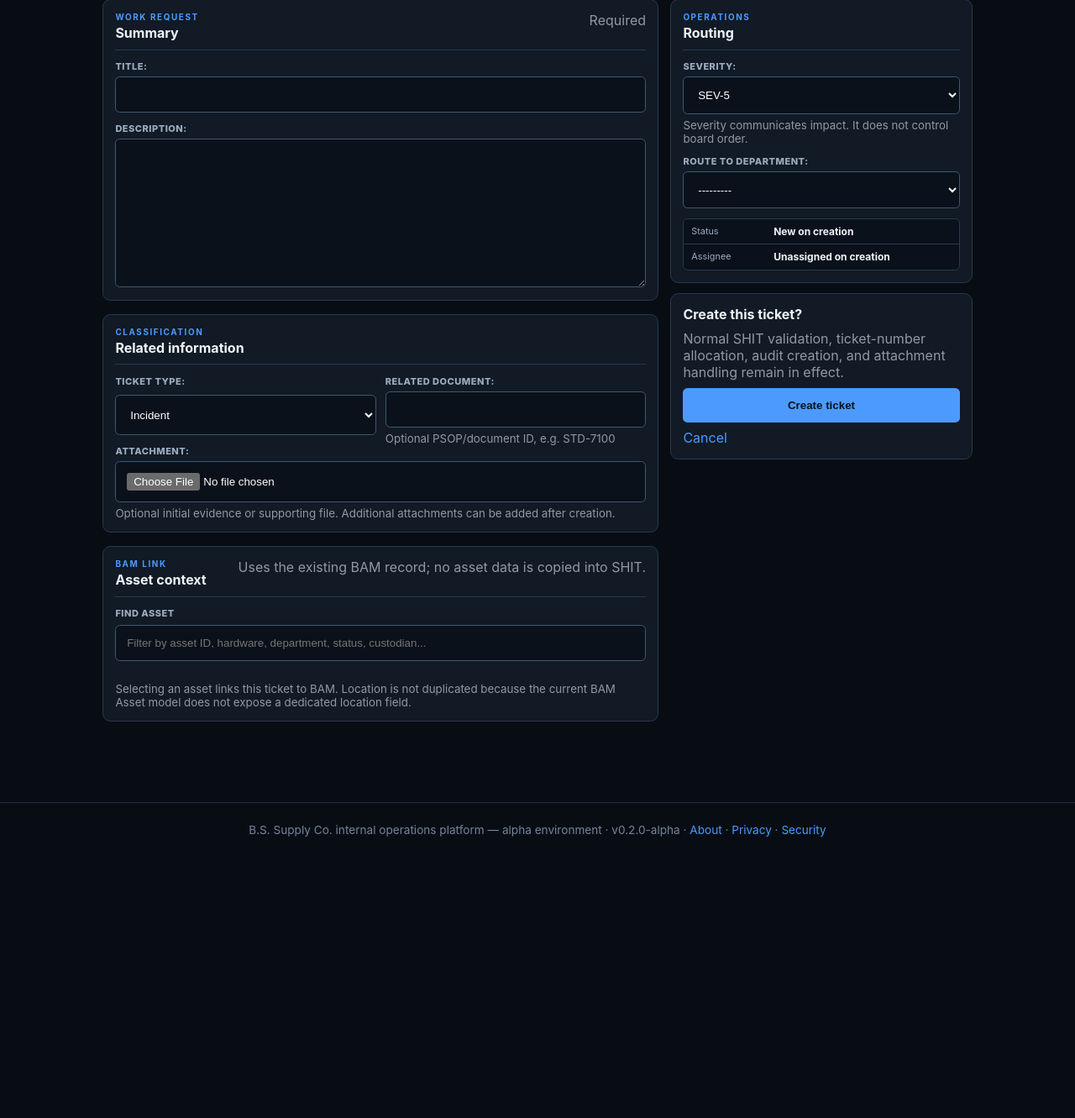
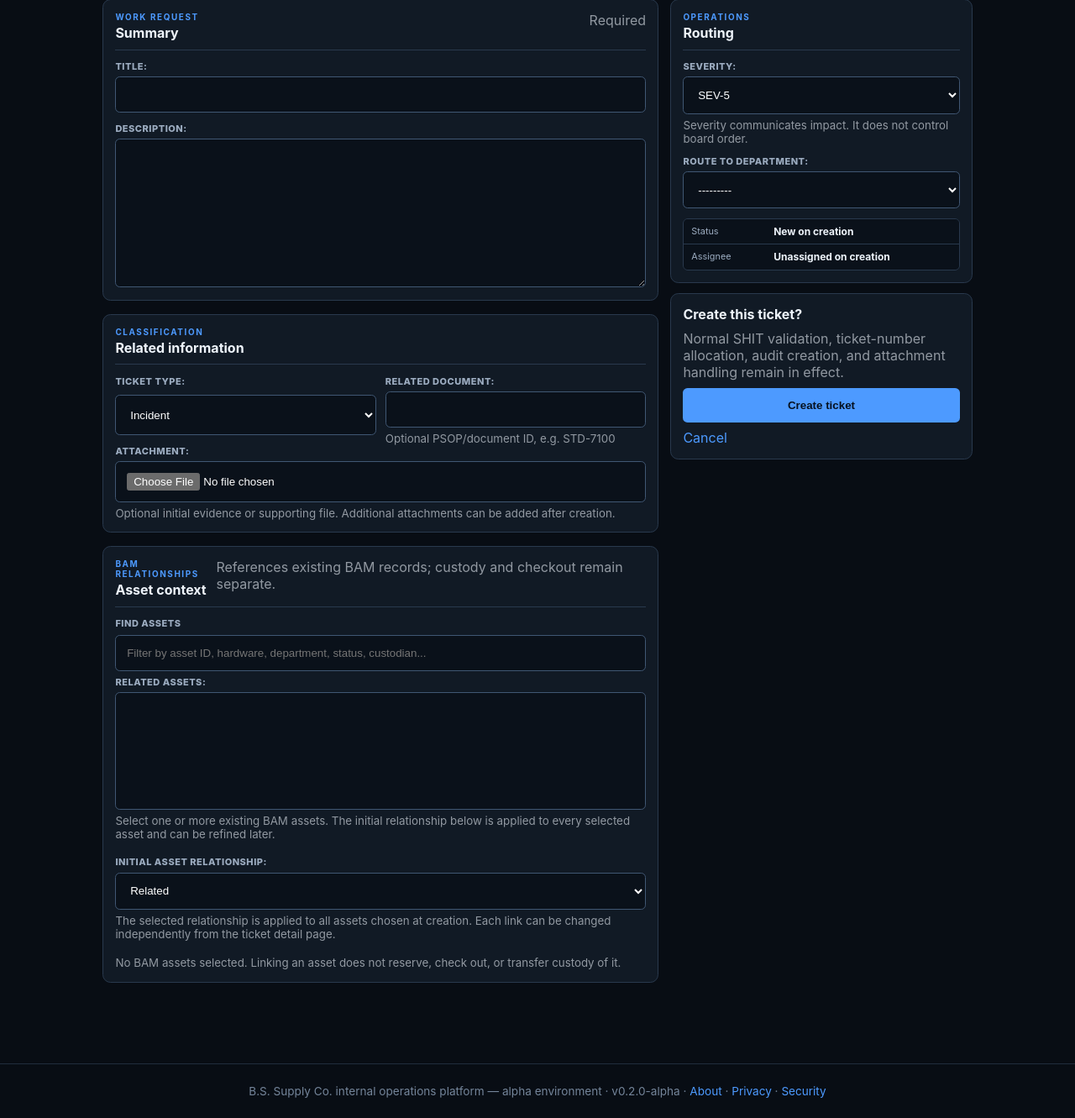
Before and after one commit to yung-megafone/bs-portal, a Django app: page /shit/new/ in a window 1280 px wide. Shown: the part 310-1641 px from the top of the page at 84% size. Before the commit the page ends 1306 px from the top, so only its background shows below. Run offline with Django 5.2, Linux system fonts and the light colour scheme; the visitor is signed in with stand-in values (Sample User, id 1); data comes from the database, SQL or seed files in the repository; data that the repository does not hold is empty.

Commit message:
feat(ticket-form): update asset relationship terminology and improve help text for asset linking

```diff
--- a/portal/apps/shit/templates/shit/ticket_form.html
+++ b/portal/apps/shit/templates/shit/ticket_form.html
@@ -76,20 +76,27 @@
             <section class="card shit-panel">
                 <div class="shit-panel-heading">
                     <div>
-                        <p class="eyebrow">BAM LINK</p>
+                        <p class="eyebrow">BAM RELATIONSHIPS</p>
                         <h2>Asset context</h2>
                     </div>
-                    <span class="muted">Uses the existing BAM record; no asset data is copied into SHIT.</span>
+                    <span class="muted">References existing BAM records; custody and checkout remain separate.</span>
                 </div>
                 <div class="shit-asset-picker" data-asset-picker>
-                    <label for="asset-search-create">Find asset</label>
+                    <label for="asset-search-create">Find assets</label>
                     <input id="asset-search-create" type="search" data-asset-filter placeholder="Filter by asset ID, hardware, department, status, custodian..." autocomplete="off">
                     <div class="field shit-field">
-                        {{ form.related_asset.label_tag }}
-                        {{ form.related_asset }}
-                        {% for error in form.related_asset.errors %}<span class="error">{{ error }}</span>{% endfor %}
+                        {{ form.related_assets.label_tag }}
+                        {{ form.related_assets }}
+                        {% if form.related_assets.help_text %}<small class="muted">{{ form.related_assets.help_text }}</small>{% endif %}
+                        {% for error in form.related_assets.errors %}<span class="error">{{ error }}</span>{% endfor %}
                     </div>
-                    <small class="muted" data-asset-context>Selecting an asset links this ticket to BAM. Location is not duplicated because the current BAM Asset model does not expose a dedicated location field.</small>
+                    <div class="field shit-field shit-asset-relationship-field">
+                        {{ form.asset_relationship.label_tag }}
+                        {{ form.asset_relationship }}
+                        <small class="muted">The selected relationship is applied to all assets chosen at creation. Each link can be changed independently from the ticket detail page.</small>
+                        {% for error in form.asset_relationship.errors %}<span class="error">{{ error }}</span>{% endfor %}
+                    </div>
+                    <small class="muted" data-asset-context>No BAM assets selected. Linking an asset does not reserve, check out, or transfer custody of it.</small>
                 </div>
             </section>
         </main>
```
